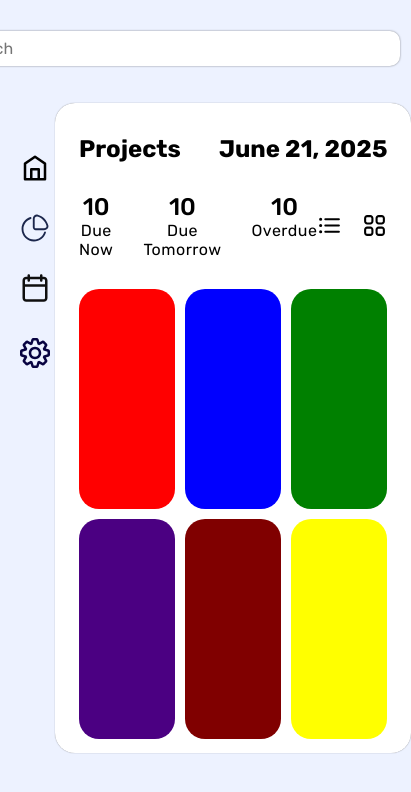
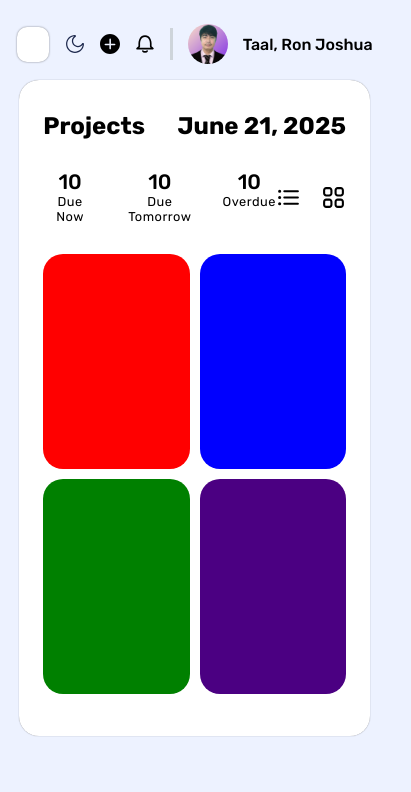
Before and after one commit to Rhon23josh/eo-app, a plain HTML site: page index.html in a window 390 px wide. Shown: the whole page, 411 px wide, since content can reach past the window. Drawn offline with Linux system fonts and the light colour scheme.

Commit message:
Edit styles.css

```diff
--- a/styles.css
+++ b/styles.css
@@ -7,19 +7,19 @@
 body {
   font-family: "Rubik", sans-serif;
   background-color: #edf2ff;
+  position: relative;
   /* overflow: hidden; */
 }
 
 .wrapper {
   width: 100%;
-  height: 100vh;
+  /* height: 100vh; */
   display: grid;
   grid-template-areas:
-    "header header header"
-    "aside main main";
-  grid-template-columns: 0.5fr 7fr;
-  grid-template-rows: 0.5fr 4fr;
-  row-gap: 10px;
+    "header header"
+    "aside main";
+  grid-template-columns: minmax(80px, 100px) 1fr;
+  row-gap: 5rem;
 }
 
 /* Navigation */
@@ -38,24 +38,31 @@ header {
 }
 
 .nav-left {
+  width: 100%;
   display: flex;
   align-items: center;
-  gap: 30px;
+  gap: 1.5rem;
   margin-right: auto;
   margin-left: 1rem;
 }
 
 .nav-left h1 {
   font-weight: 600;
-  font-size: 20px;
+  font-size: 1.25rem;
+  /* width: 20%; */
+  min-width: 6rem;
+  white-space: nowrap;
   color: #212529;
+  flex-shrink: 0;
 }
 
 .nav-left input {
   font-family: inherit;
-  font-size: 16px;
+  font-size: 1rem;
   padding: 0.5rem 1rem;
-  width: 30rem;
+  width: 100%;
+  max-width: 500px;
+  /* margin-left: 3rem; */
   border-radius: 10px;
   border: none;
   outline: none;
@@ -70,13 +77,13 @@ header {
 }
 
 .logo div {
-  height: 1px;
-  width: 15px;
+  height: 0.1rem;
+  width: 0.8rem;
   border: 1px solid black;
 }
 
 .logo div:nth-of-type(2) {
-  width: 30px;
+  width: 1.8rem;
 }
 
 .nav-right {
@@ -87,20 +94,23 @@ header {
 }
 
 .vertical {
-  width: 2px;
-  height: 30px;
+  width: 0.15rem;
+  height: 2rem;
   background-color: #ced4da;
 }
 
 .nav-right img {
   width: 40px;
+  height: 40px;
   border-radius: 50%;
+  object-fit: cover;
 }
 
 .nav-right p {
   font-family: inherit;
   font-weight: 500;
-  font-size: 16px;
+  font-size: 1rem;
+  white-space: nowrap;
 }
 
 .nav-right svg {
@@ -112,29 +122,21 @@ header {
 
 aside {
   grid-area: aside;
-  /* background-color: red; */
-  max-width: 80px;
-  max-height: 800px;
   display: flex;
   flex-direction: column;
-  justify-content: flex-start;
   align-items: center;
-  gap: 30px;
-  padding: 50px 0 0 15px;
+  gap: 2rem;
+  padding: 3.2rem 1rem;
 }
 
 aside svg:not(aside svg:nth-of-type(4)) {
   width: 30px;
+  cursor: pointer;
 }
 
 aside svg:nth-of-type(4) {
   width: 40px;
-}
-
-.sides {
-  width: 370px;
-  height: 650px;
-  background-color: blue;
+  cursor: pointer;
 }
 
 /* MAIN */
@@ -143,18 +145,24 @@ main {
   grid-area: main;
   width: 100%;
   display: flex;
-  gap: 10px;
+  justify-content: space-around;
+  gap: 1rem;
+  /* background-color: green; */
+  padding-right: 20px;
 }
 
 .hero {
-  width: 900px;
-  height: 650px;
+  width: 100%;
+  /* max-width: 1000px; */
+  /* height: 680px; */
   padding: 2rem 1.5rem;
   border-radius: 20px;
   border: none;
   outline: none;
   box-shadow: 0 0 1px rgba(0, 0, 0, 0.5);
   background-color: #fff;
+  /* position: absolute;
+  top: 100px; */
 }
 
 .hero h2 {
@@ -184,7 +192,7 @@ main {
 }
 
 .hero-2 .status > div > span {
-  font-size: 24px;
+  font-size: 1.5rem;
   font-weight: 500;
 }
 
@@ -248,3 +256,77 @@ main {
   grid-area: project-6;
   background-color: yellow;
 }
+
+.sides {
+  width: 40%;
+  /* max-width: 400px; */
+  height: 680px;
+  background-color: blue;
+  padding: 2rem 1.5rem;
+  border-radius: 20px;
+  border: none;
+  outline: none;
+  box-shadow: 0 0 1px rgba(0, 0, 0, 0.5);
+  background-color: #fff;
+  /* position: absolute;
+  top: 100px;
+  right: 20px;
+  left: 1010px; */
+}
+
+@media (max-width: 1120px) {
+  .hero-3 {
+    grid-template-areas:
+      "project-1 project-2"
+      "project-3 project-4"
+      "project-5 project-6";
+    grid-template-columns: 1fr 1fr;
+    /* grid-template-rows: repeat(3, 1fr); */
+  }
+  .hero-2 .status {
+    gap: 1.2rem;
+  }
+
+  .hero-2 .status > div > span {
+    font-size: 1.3rem;
+  }
+
+  .hero-2 .status > div > p {
+    font-size: 0.8rem;
+  }
+}
+
+@media (max-width: 1000px) {
+  .nav-left h1 {
+    display: none;
+  }
+
+  .nav-right svg {
+    width: 20px;
+    cursor: pointer;
+  }
+}
+
+@media (max-width: 800px) {
+  .sides {
+    display: none;
+  }
+}
+
+@media (max-width: 600px) {
+  .wrapper {
+    grid-template-areas:
+      "header"
+      "main";
+    grid-template-columns: 1fr;
+    padding-left: 1.2rem;
+  }
+
+  aside {
+    display: none;
+  }
+
+  .logo {
+    display: none;
+  }
+}
```
